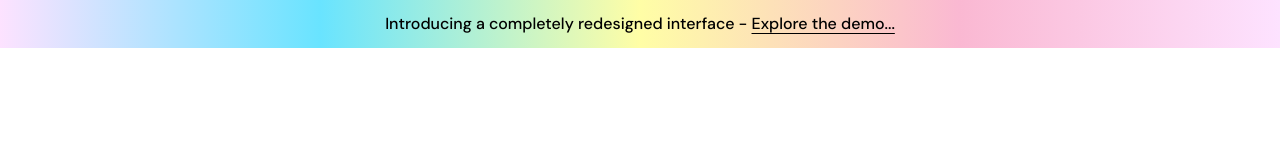
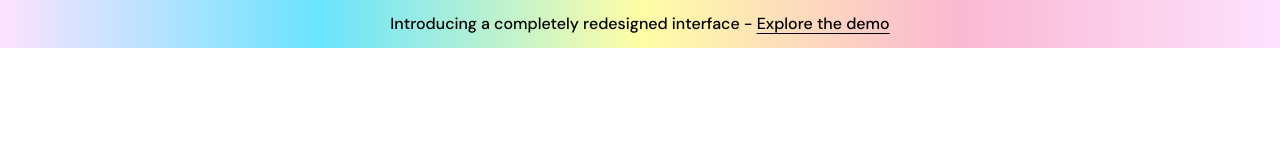
Before and after one commit to galembeck/dark-saas-landing-page, a Next.js app: page / in a window 1280 px wide. Shown: the top 160 px of the page. Built offline with nearby package versions, Linux system fonts and the light colour scheme.

Commit message:
refactor: update banner component

```diff
--- a/src/components/banner.tsx
+++ b/src/components/banner.tsx
@@ -5,10 +5,10 @@ export function Banner() {
         <p className="font-medium">
           <span className="hidden sm:inline">Introducing a completely redesigned interface - {" "}</span>
           <a href="#" className="underline underline-offset-4">
-            Explore the demo...
+            Explore the demo
           </a>
         </p>
       </div>
     </div>
   );
-}''
+}
```
